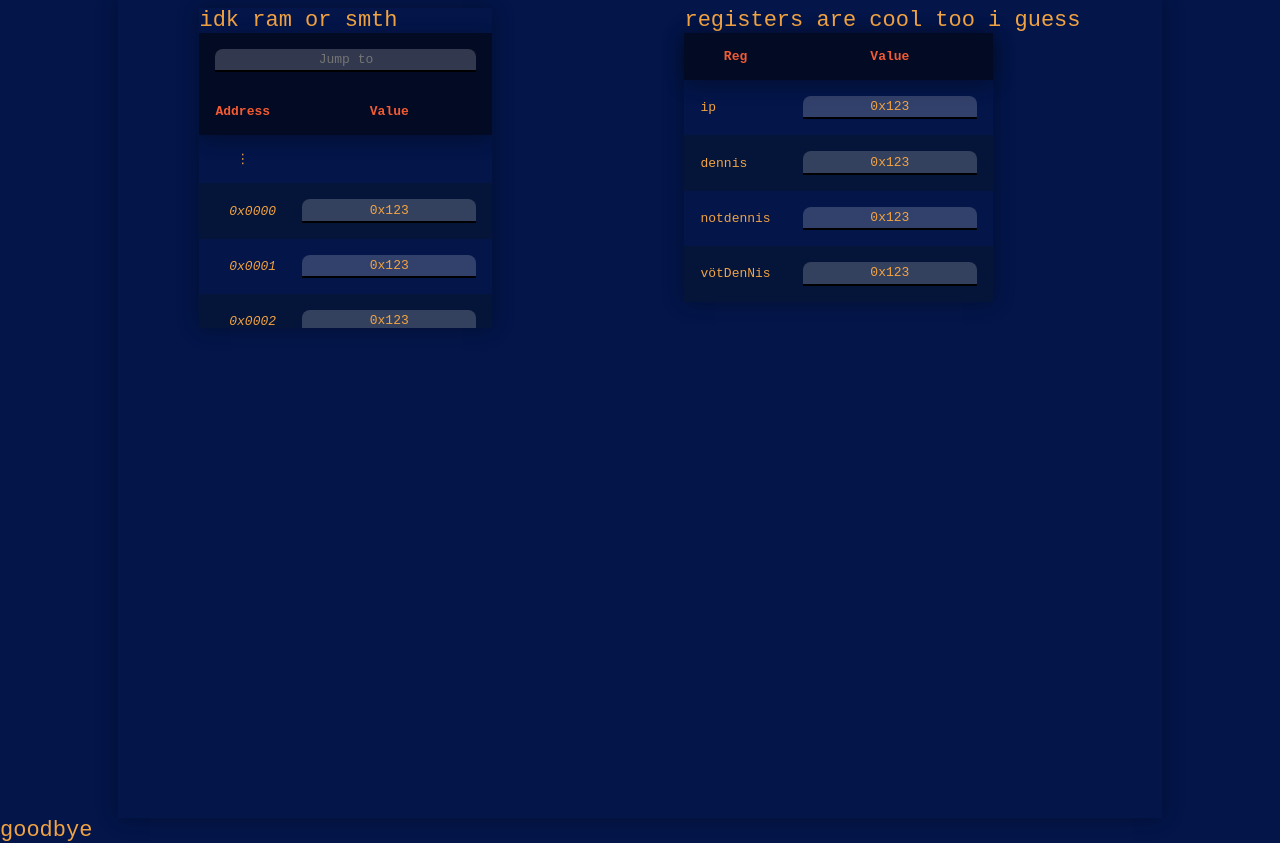
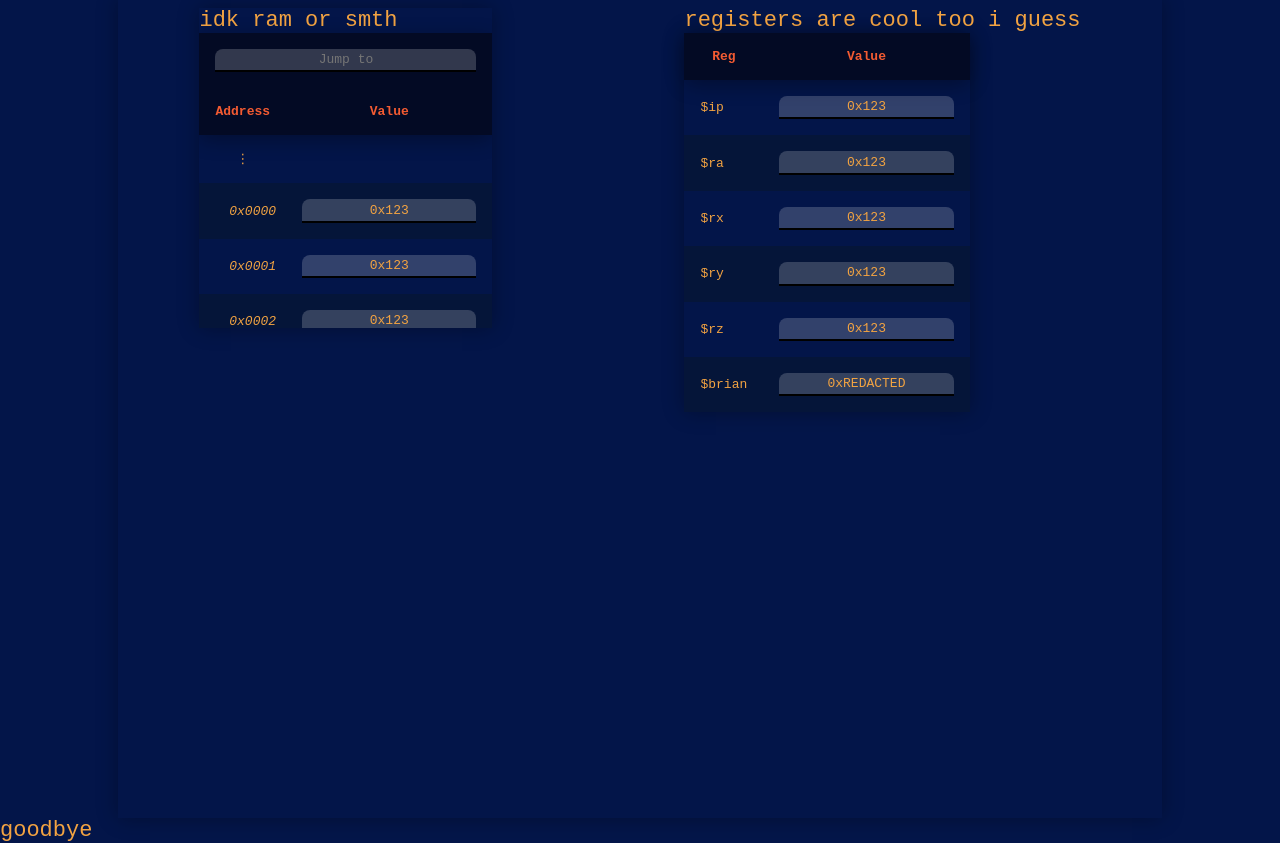
Before and after one commit to loovjo/human-cpu, a plain HTML site: page static/index.html in a window 1280 px wide. Shown: the part 104-947 px from the top of the page. Drawn offline with Linux system fonts and the light colour scheme; a script that the page names is missing.

Commit message:
Update registers

```diff
--- a/static/index.html
+++ b/static/index.html
@@ -73,20 +73,28 @@
                                 </tr>
                             </thead>
                             <tr>
-                                <td> ip </td>
+                                <td> $ip </td>
                                 <td> <input class="memvalue" type="text" value="0x123"> </td>
                             </tr>
                             <tr>
-                                <td> dennis </td>
+                                <td> $ra </td>
                                 <td> <input class="memvalue" type="text" value="0x123"> </td>
                             </tr>
                             <tr>
-                                <td> notdennis </td>
+                                <td> $rx </td>
                                 <td> <input class="memvalue" type="text" value="0x123"> </td>
                             </tr>
                             <tr>
-                                <td> vötDenNis </td>
+                                <td> $ry </td>
                                 <td> <input class="memvalue" type="text" value="0x123"> </td>
+                            </tr>
+                            <tr>
+                                <td> $rz </td>
+                                <td> <input class="memvalue" type="text" value="0x123"> </td>
+                            </tr>
+                            <tr>
+                                <td> $brian </td>
+                                <td> <input class="memvalue" type="text" value="0xREDACTED"> </td>
                             </tr>
                         </table>
                     </div>
```
Also changed, not shown: human-cpu-server/bytecode.txt.
